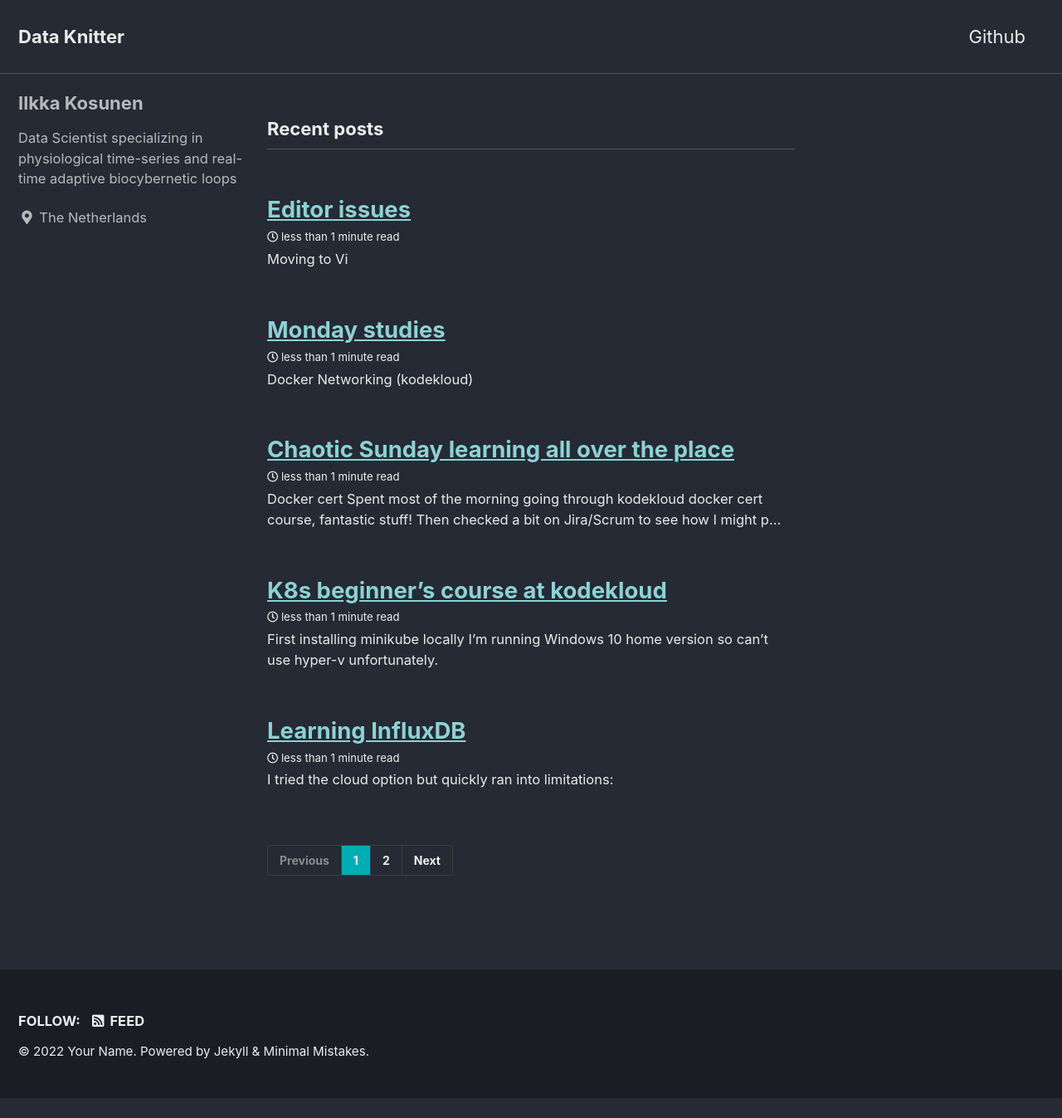
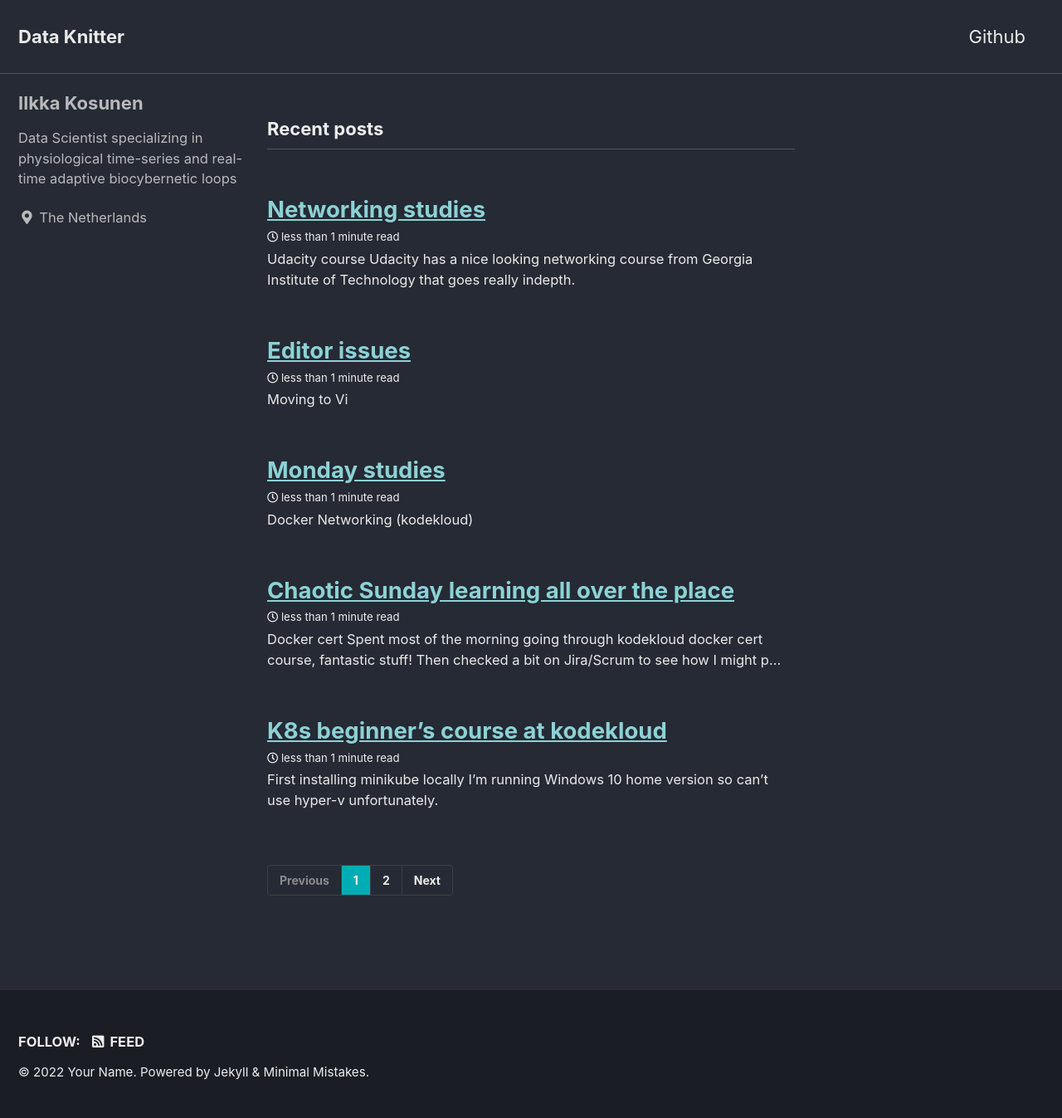
Before and after one commit to BasalGanglia/BasalGanglia.github.io, a Jekyll site: the page built from index.html, in a window 1280 px wide. Shown: the whole page at 83% size. Built offline with Jekyll 4.4.1, drawn with Linux system fonts in a browser that asks for light colours; cached includes are drawn as plain includes; the list of posts is cut into pages by our own code; before the commit the page ends 1323 px from its top, so only the background shows below that.

Commit message:
networking lessons

```diff
--- /dev/null
+++ b/_posts/2022-04-20-Networking.md
@@ -0,0 +1,18 @@
+---
+layout: post
+title: Networking studies
+author: User
+summary: Some indepth studying of networking for better understanding docker/k8s
+---
+
+# Udacity course
+Udacity has a nice looking networking course from Georgia Institute of Technology that goes really indepth.
+![](../assets/images/2022-04-20-Networking/2022-04-20-11-09-11.png)
+
+I went through couple of the introduction lecture series, but decided not to dig too deep into routing algorithms etc. as those are not currently relevant.
+
+# Youtube
+There is a nice "stack" of lectures on Linux networking, all seemingly based on one tutorial. These include the kodekloud one, and also this <https://www.youtube.com/watch?v=_WgUwUf1d34>
+
+## Open switch
+<https://www.youtube.com/watch?v=rYW7kQRyUvA>
```
Also changed, not shown: _posts/2022-04-19-Emacs and Vi.md (+3 -0 lines), assets/images/2022-04-20-Networking/2022-04-20-11-09-11.png (added).
